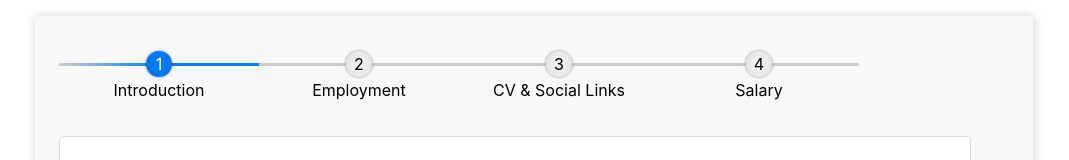
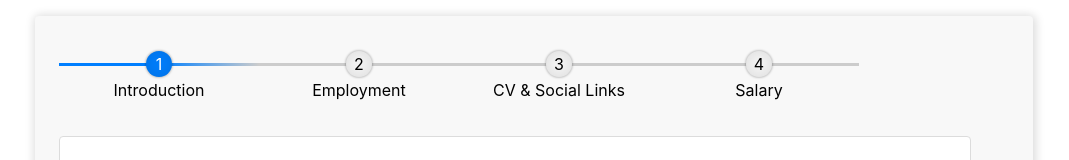
Before and after one commit to prabhuignoto/react-wizardry, a React (Vite) app: page / in a window 1280 px wide. Shown: the top 160 px of the page, without its empty margins (130-1199 px from the left). Built offline with nearby package versions, Linux system fonts and the light colour scheme; the HTML template or start-up script is replaced by a standard one.

Commit message:
fix stepper gradient styling

```diff
--- a/src/components/wizard-header/wizard-header.module.scss
+++ b/src/components/wizard-header/wizard-header.module.scss
@@ -95,7 +95,7 @@
     );
   }
 
-  &.selected.highlight:not(:last-child)::after {
+  &.selected.highlight:not(:last-child).RTL::after {
     background: linear-gradient(
       to left,
       var(--rc-wiz-primary) 0%,
```
